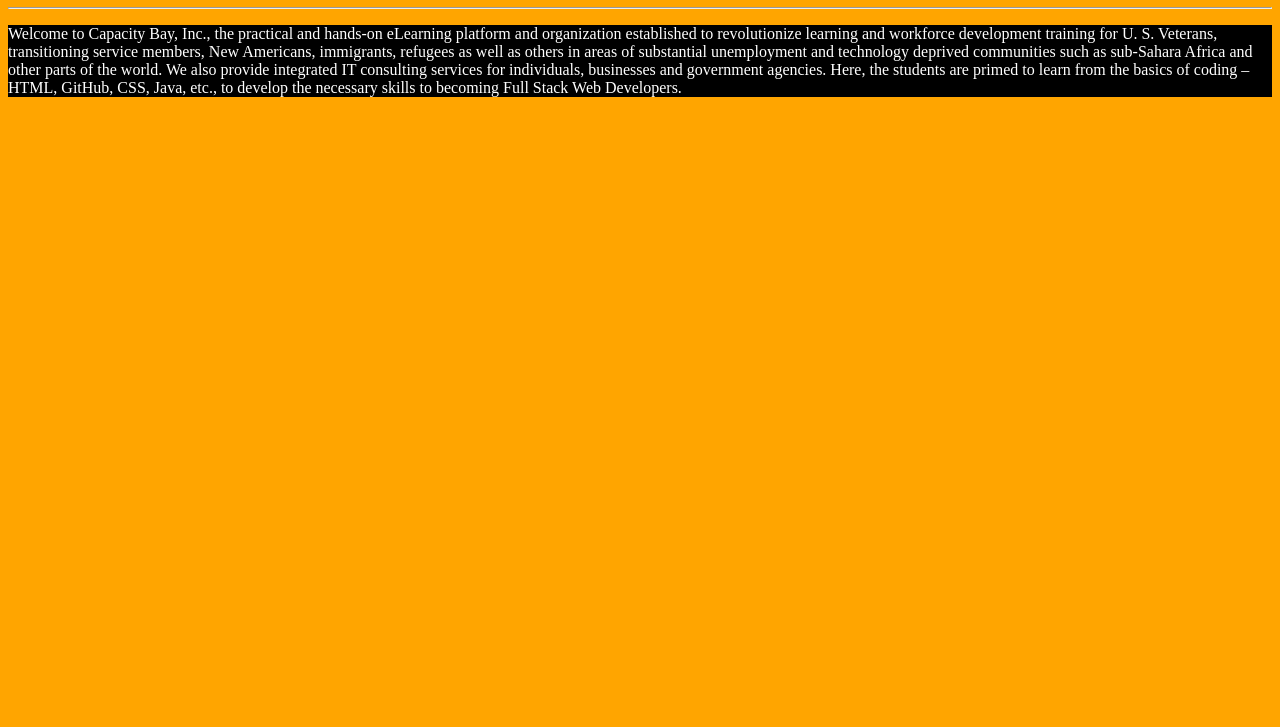
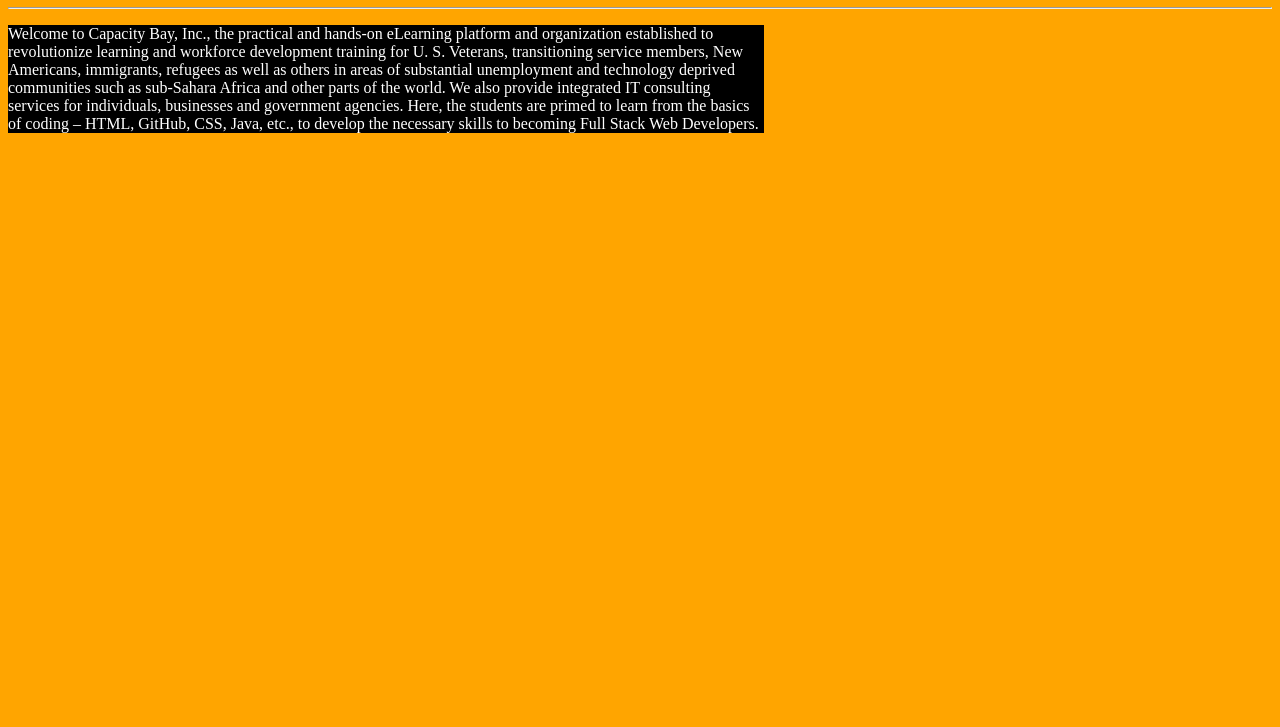
Before and after one commit to kubiatud/css-assignment, a plain HTML site: page pages/about.html in a window 1280 px wide. Shown: the part 73-800 px from the top of the page. Drawn offline with Linux system fonts and the light colour scheme; files that its build step writes are made by us from their sources.

Commit message:
page with width adjusted

```diff
--- a/pages/about.html
+++ b/pages/about.html
@@ -15,7 +15,7 @@
 <body>
     <h1>This is Our About Page</h1>
     <hr>
-    <p>Welcome to Capacity Bay, Inc., the practical and hands-on eLearning platform and organization established to revolutionize learning and workforce development training for U. S. Veterans, transitioning service members, New Americans, immigrants, refugees as well as others in areas
+    <p style="width: 20cm;">Welcome to Capacity Bay, Inc., the practical and hands-on eLearning platform and organization established to revolutionize learning and workforce development training for U. S. Veterans, transitioning service members, New Americans, immigrants, refugees as well as others in areas
         of substantial unemployment and technology deprived communities such as sub-Sahara Africa and other parts of the world. We also provide integrated IT consulting services for individuals, businesses and government agencies. Here, the students are primed to learn from the basics of coding – HTML, GitHub, CSS, Java, etc., to develop the necessary skills to becoming Full Stack Web Developers.
         </p>
 </body>
```
Also changed, not shown: index.html (+1 -1 lines).
